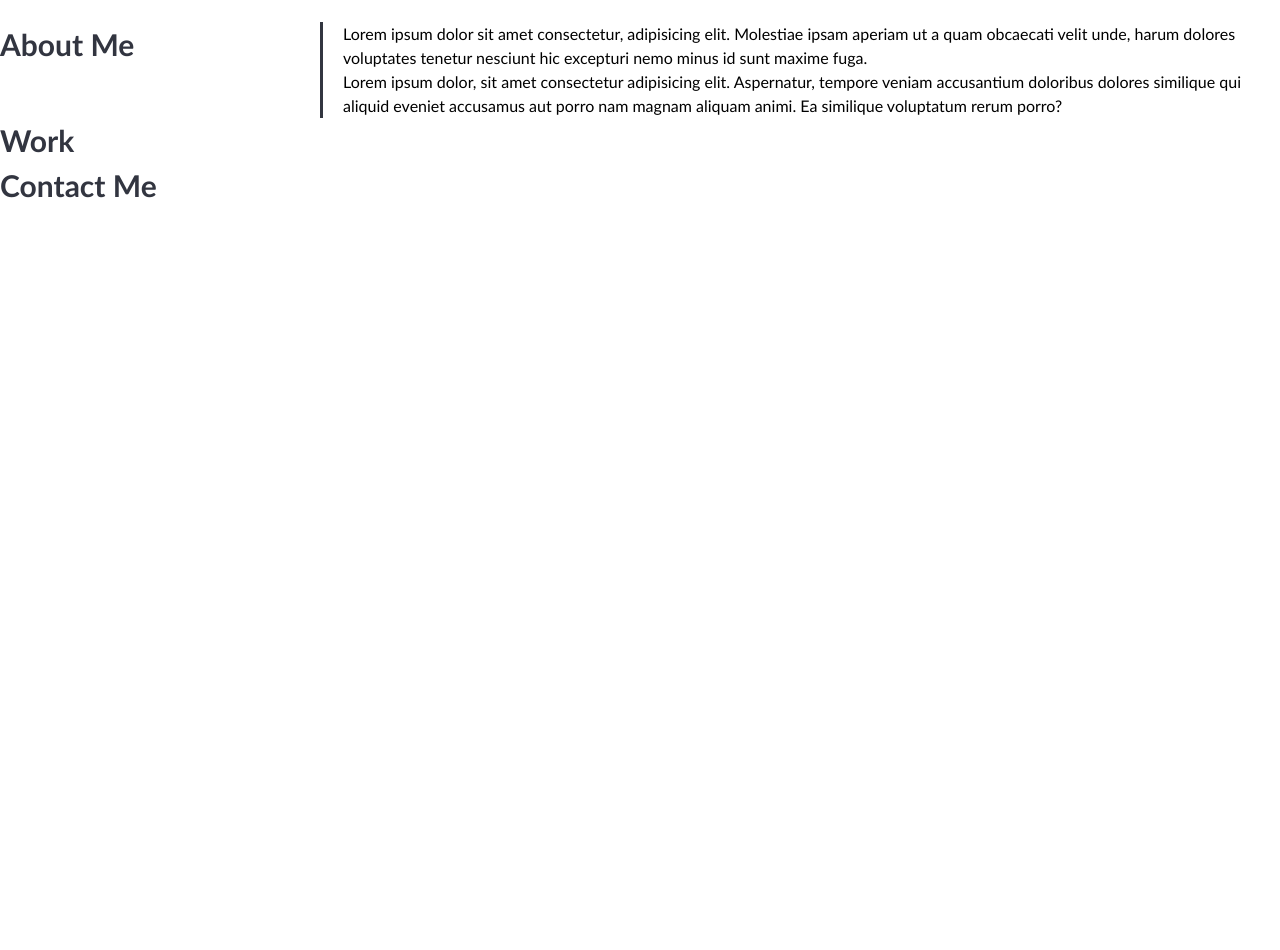
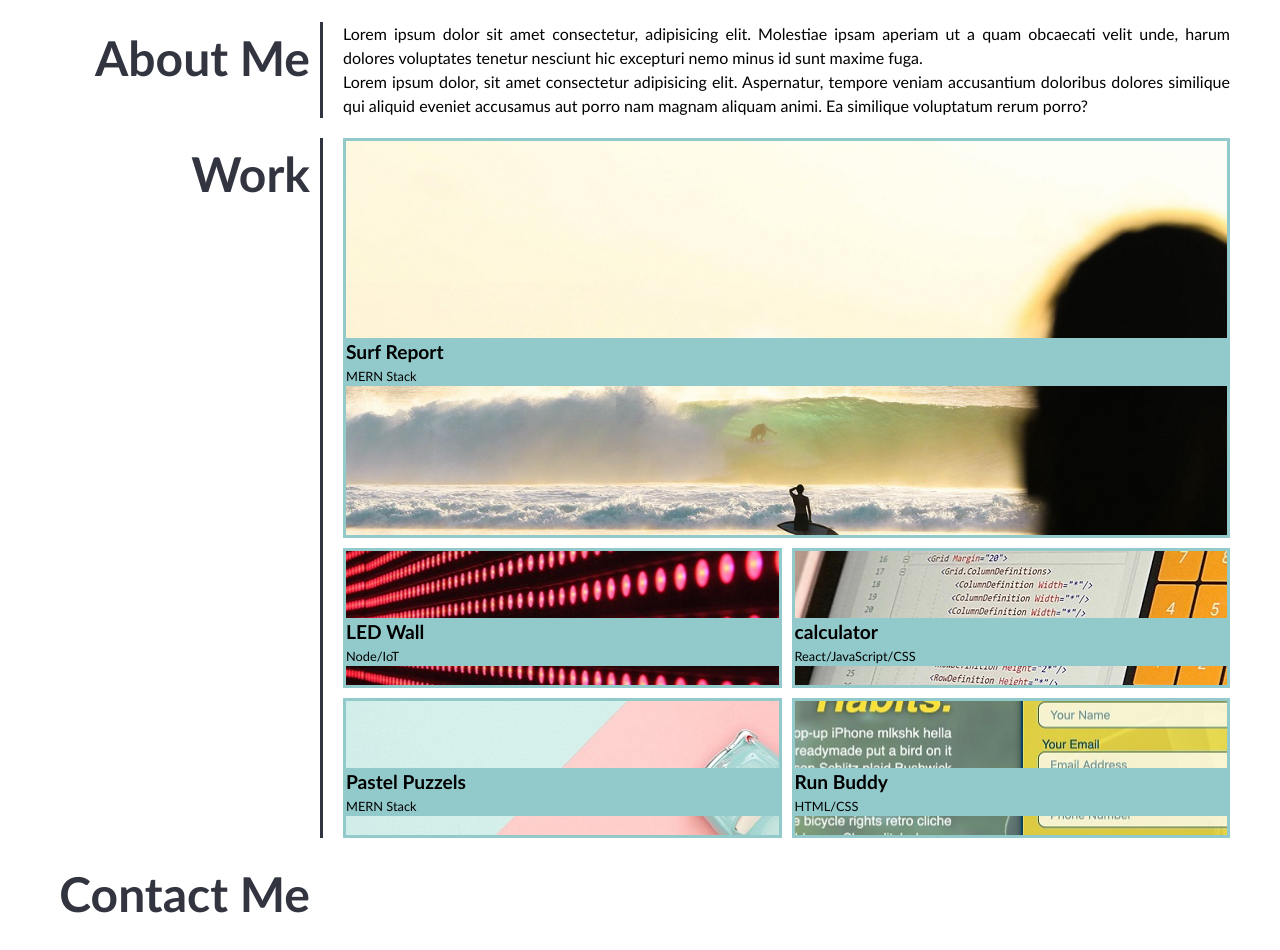
Before and after one commit to damnsemicolon/portfolio-beginner, a plain HTML site: page index.html in a window 1280 px wide. Shown: the part 340-1290 px from the top of the page. Before the commit the page ends 800 px from the top, so only its background shows below. Drawn offline with Linux system fonts and the light colour scheme.

Commit message:
WIP in section: work

```diff
--- a/css/style.css
+++ b/css/style.css
@@ -67,31 +67,96 @@ body {
 }
 
 h3 {
-    font-size:30px;
+    font-size:3em;
     color:var(--primary-color);
+    text-align:right;
+    padding-right:10px;
 }
 
-.page-section .right{
-    border-left: 3px solid;
-    border-left-color: var(--primary-color);
-    padding-left:20px;
-}
 .page-section {
     display:grid;
     grid-template-columns: 25% 75%;
+    margin-bottom:20px;
     /* grid-template-areas:
     'left right'
     'left right'; */
 }
-/*
-.page-wrapper {
-    display:grid;
-    grid-template-columns:repeat(2,1fr);
-    gap:10px;
-    grid-auto-rows:minmax(100px,auto);
+
+.right-about {
+    border-left: 3px solid;
+    border-left-color: var(--primary-color);
+    padding: 0 50px 0 20px;
+    text-align:justify
 }
 
-.page-section #about .first h3 {
-    grid-column:1;
-    grid-row:1;
-} */
+.right-work {
+    display: grid;
+    grid-template-columns: 1fr 1fr;
+    grid-template-rows: 400px 140px 140px;
+    grid-column-gap: 10px;
+    grid-row-gap: 10px;
+    border-left: 3px solid;
+    border-left-color: var(--primary-color);
+    padding: 0 50px 0 20px;
+}
+
+.projects {
+    border: 3px solid;
+    border-color: var(--secondary-color);
+}
+
+.text {
+    display:block;
+    background:var(--secondary-color);
+    position: relative;
+    top:50%;
+
+}
+
+.text h4 {
+    font-size: 1.2em;
+}
+
+.text p {
+    font-size: 0.8em;
+}
+
+#surf {
+    grid-area: 1 / 1 / 2 / 3;
+    background-color: red;
+    background-image: url("../images/02-portfolio-4.jpg");
+    background-repeat: no-repeat;
+    background-size: cover;
+}
+
+#led {
+    grid-area: 2 / 1 / 3 / 2;
+    background-color: red;
+    background-image: url("../images/02-portfolio-1.jpg");
+    background-repeat: no-repeat;
+    background-position: center;
+}
+
+#calculator {
+    grid-area: 2 / 2 / 3 / 3;
+    background-color: red;
+    background-image: url("../images/02-portfolio-2.jpg");
+    background-repeat: no-repeat;
+    background-position: center;
+}
+
+#pastel {
+    grid-area: 3 / 1 / 4 / 2;
+    background-color: red;
+    background-image: url("../images/02-portfolio-3.jpg");
+    background-repeat: no-repeat;
+    background-position: center;
+}
+
+#run {
+    grid-area: 3 / 2 / 4 / 3;
+    background-color: red;
+    background-image: url("../images/02-run-buddy.jpg");
+    background-repeat: no-repeat;
+    background-position: center;
+}
--- a/index.html
+++ b/index.html
@@ -35,12 +35,48 @@
     <!-- about me -->
     <section class="page-section" id="about">
       <h3 class="left">About Me</h3>
-      <p class="right">Lorem ipsum dolor sit amet consectetur, adipisicing elit. Molestiae ipsam aperiam ut a quam obcaecati velit unde, harum dolores voluptates tenetur nesciunt hic excepturi nemo minus id sunt maxime fuga. <br/>Lorem ipsum dolor, sit amet consectetur adipisicing elit. Aspernatur, tempore veniam accusantium doloribus dolores similique qui aliquid eveniet accusamus aut porro nam magnam aliquam animi. Ea similique voluptatum rerum porro?</p>
+      <p class="right-about">Lorem ipsum dolor sit amet consectetur, adipisicing elit. Molestiae ipsam aperiam ut a quam obcaecati velit unde, harum dolores voluptates tenetur nesciunt hic excepturi nemo minus id sunt maxime fuga. <br/>Lorem ipsum dolor, sit amet consectetur adipisicing elit. Aspernatur, tempore veniam accusantium doloribus dolores similique qui aliquid eveniet accusamus aut porro nam magnam aliquam animi. Ea similique voluptatum rerum porro?</p>
     </section>
 
     <!-- portfolio container -->
     <section class="page-section" id="work">
-      <h3>Work</h3>
+      <h3 class="left">Work</h3>
+        <div class="right-work">
+
+            <div class="projects" id="surf">
+                <div class="text">
+                    <h4>Surf Report</h4>
+                    <p>MERN Stack</p>
+                 </div>
+            </div>
+
+            <div class="projects" id="led">
+                <div class="text">
+                    <h4>LED Wall</h4>
+                    <p>Node/IoT</p>
+                </div>
+            </div>
+
+            <div class="projects" id="calculator">
+                <div class="text">
+                    <h4>calculator</h4>
+                    <p>React/JavaScript/CSS</p>
+                </div>
+            </div>
+
+            <div class="projects" id="pastel">
+                <div class="text">
+                    <h4>Pastel Puzzels</h4>
+                    <p>MERN Stack</p>
+                </div>
+            </div>
+            <div class="projects" id="run">
+                <div class="text">
+                    <h4>Run Buddy</h4>
+                    <p>HTML/CSS</p>
+                </div>
+            </div>
+        </div>
     </section>
 
     <!-- contact -->
```
